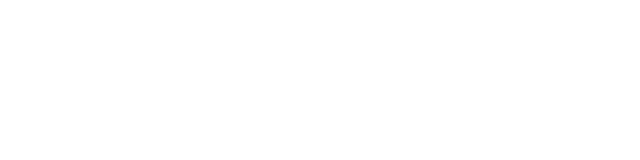
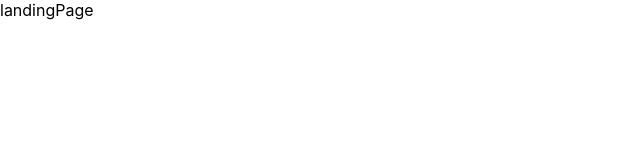
Before and after one commit to TravelEye/TravelEye-FRONTEND, a React (Create React App) app: page / in a window 1280 px wide. Shown: the top 160 px of the page, without its empty margins (0-640 px from the left). Built offline with nearby package versions, Linux system fonts and the light colour scheme.

Commit message:
[FIX] 페이지 구조 변경

```diff
--- a/src/App.js
+++ b/src/App.js
@@ -1,8 +1,8 @@
 import React, { useState } from "react";
-import MainPage from "./pages/MainPage";
-import SurveyPage from "./pages/SurveyPage";
+import MainPage from "./pages/Main";
+import SurveyPage from "./pages/Survey/SurveyPage";
 import "./App.css";
-import MapPage from "./pages/MapPage";
+import MapPage from "./pages/Map/MapPage";
 import { RecoilRoot } from "recoil";
 import {
   BrowserRouter as Router,
--- a/src/pages/MainPage.jsx
+++ b/src/pages/Main/index.jsx
@@ -1,9 +1,11 @@
 import React, { useState } from "react";
 
 function MainPage() {
-  return (<div>
-
-  </div>);
+  return (
+    <div>
+      <div>landingPage</div>
+    </div>
+  );
 }
 
 export default MainPage;
--- a/src/pages/SurveyPage.jsx
+++ b/src/pages/Survey/SurveyPage.jsx
@@ -1,5 +1,5 @@
 import React, { useState } from "react";
-import "../SurveyPage.css";
+import "./SurveyPage.css";
 import styled from "styled-components";
 /*import "./fonts/Font.css";*/
 const SurveyContainer = styled.div`
--- /dev/null
+++ b/src/pages/index.js
@@ -0,0 +1,3 @@
+export * from "./Main";
+export * from "./Map";
+export * from "./Survey";
```
Also changed, not shown: src/pages/Map/Map.jsx (renamed from src/pages/Map.jsx), src/pages/Map/MapPage.jsx (renamed from src/pages/MapPage.jsx), src/pages/Survey/SurveyPage.css (renamed from src/SurveyPage.css).
